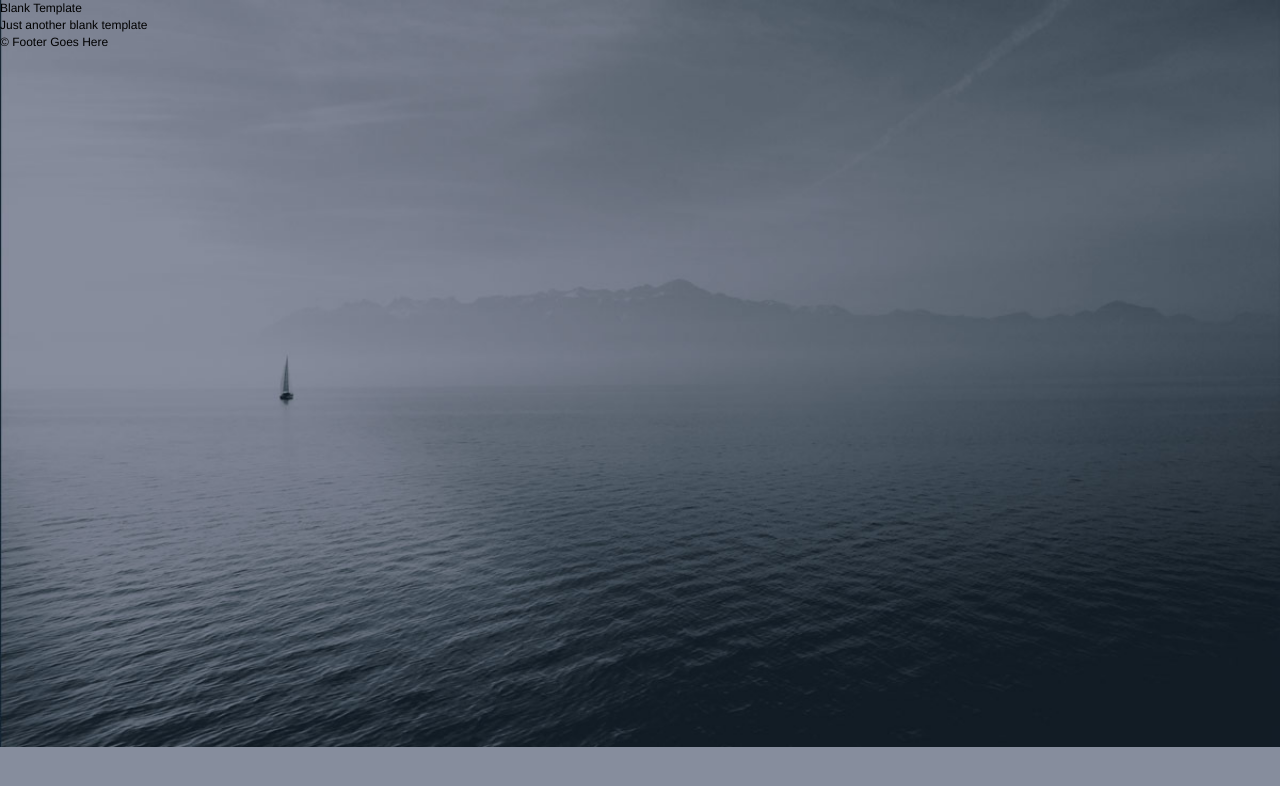
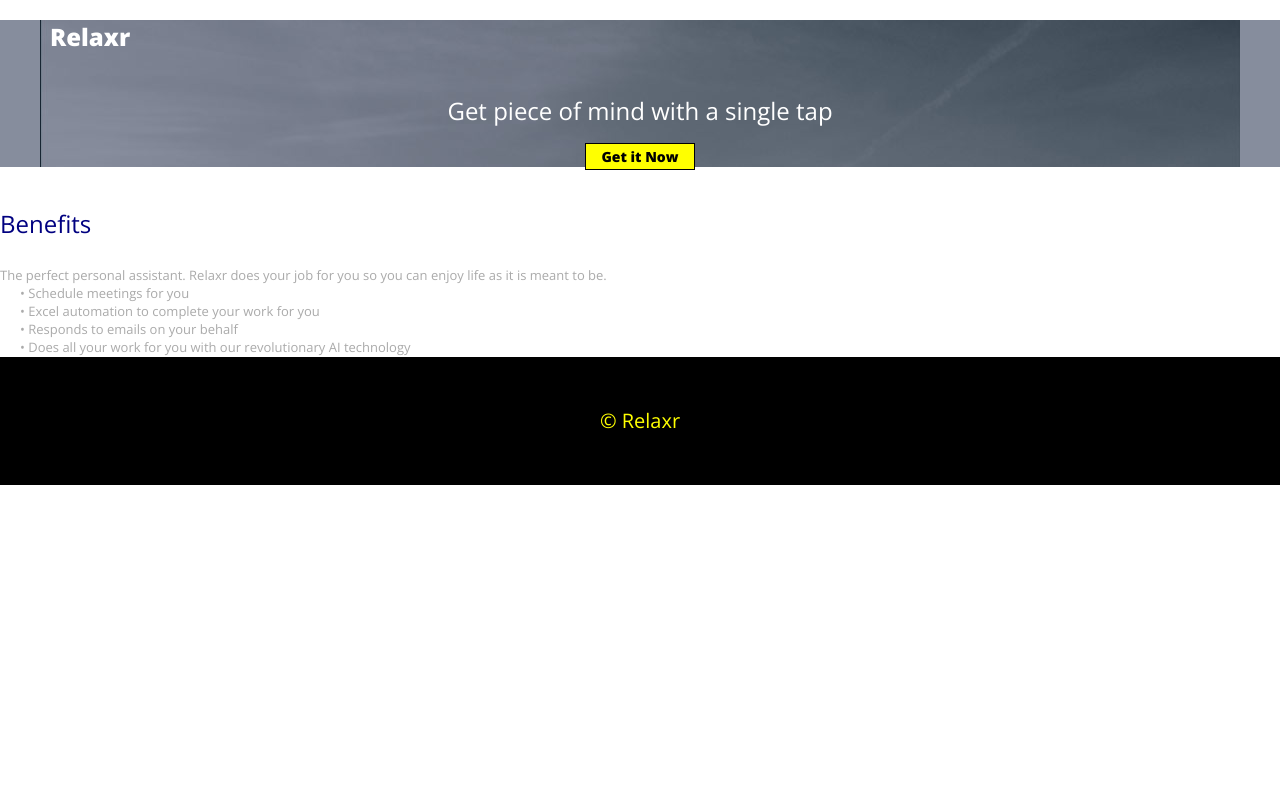
Before and after one commit to katebrinkley/KateBrinkley, a plain HTML site: page 03/homework/index.html in a window 1280 px wide. Drawn offline with nearby package versions, Linux system fonts and the light colour scheme.

Commit message:
Relaxr landing page

```diff
--- a/03/homework/css/style.css
+++ b/03/homework/css/style.css
@@ -5,6 +5,7 @@ Author: Your Name
 Developer @GA in NYC
 */
 
+@import url('https://fonts.googleapis.com/css?family=Open+Sans:300i,400,600,800');
 
 /******************************************
 /* SETUP
@@ -49,8 +50,8 @@ body {
      color: #000;
      font-size: 12px;
      line-height: 1.4;
-     font-family: Helvetica, Arial, sans-serif;
-     background: url(../images/header_bg.jpg) no-repeat center top rgb(134,141,157);
+     font-family: 'Open Sans', sans-serif;
+
       background-size: cover;
 }
 
@@ -61,18 +62,90 @@ body {
 
 /* Center the container */
 #container {
-  width: 100%;
+  width: auto;
   margin: auto;
-  height: 500px;
+  height: auto;
 
 }
 
+#container2 {
+  background-color: white;
+  width: 100%;
+  margin: auto;
+}
+
+h1, h2 {
+  font-size: 24px;
+  color: white;
+}
+
+h1 {
+  font-weight: 800;
+  margin-left: 50px;
+  margin-top: 20px;
+}
+
+h2 {
+  font-weight: 500;
+  text-align: center;
+  margin-top: 40px;
+  margin-bottom: 20px;
+}
+
+p {text-align: center;}
+
+a {
+  color: black;
+  font-size: 14px;
+  font-weight: 800;
+  border-style: solid;
+  border-width: 1px;
+  border-color: black;
+  background-color: yellow;
+  text-align: center;
+  padding-left: 15px;
+  padding-right: 15px;
+  padding-top: 3px;
+  padding-bottom: 3px;
+  text-decoration: none
+
+}
+
+#container2 h2 {
+  color: navy;
+  text-align: left;
+}
+
+#container2 p, ul{
+  font-weight: light;
+  font-size: 13px;
+  color: #AAAAAA;
+  text-align: left;
+text-indent: none;
+}
+
+#container2 p {
+  padding-top: 5px;
+  padding-bottom; 10px;
+}
+
 header {
+  height; 700px;
+  background: url(../images/header_bg.jpg) no-repeat center top rgb(134,141,157);
+}
+
+ul {
+  text-indent: 20px;
 
 }
 
 footer {
-
+  background-color: black;
+  color: yellow;
+  text-align: center;
+  font-size: 20px;
+  padding-top: 50px;
+  padding-bottom: 50px;
 }
 
 /******************************************
--- a/03/homework/index.html
+++ b/03/homework/index.html
@@ -5,7 +5,7 @@
     	<meta name="description" content="Your description goes here">
     	<meta name="keywords" content="one, two, three">
 
-		<title>Blank Template</title>
+		<title>Relaxr</title>
 
 		<!-- external CSS link -->
 		<link rel="stylesheet" href="css/reset.css">
@@ -15,12 +15,27 @@
 	<body>
 		<div id="container">
 			<header>
-				<h1>Blank Template</h1>
-				<h2>Just another blank template</h2>
-			</header>
+				<h1>Relaxr</h1>
+				<h2>Get piece of mind with a single tap</h2>
+				<p><a href="">Get it Now</a></p>
+			</header></div>
+
+
+
+			<div id="container2">
+			<h2>Benefits</h2>
+			<p>The perfect personal assistant. Relaxr does your job for you so you can enjoy life as it is meant to be.</p>
+			<ul>
+				<li>• Schedule meetings for you</li>
+				<li>• Excel automation to complete your work for you</li>
+				<li>• Responds to emails on your behalf</li>
+				<li>• Does all your work for you with our revolutionary AI technology</li>
+			</ul>
+		</div>
+
+
 			<footer>
-				&copy; Footer Goes Here
+				&copy; Relaxr
 			</footer>
-		</div><!-- #container -->
 	</body>
 </html>
```
Also changed, not shown: 1 other file.
